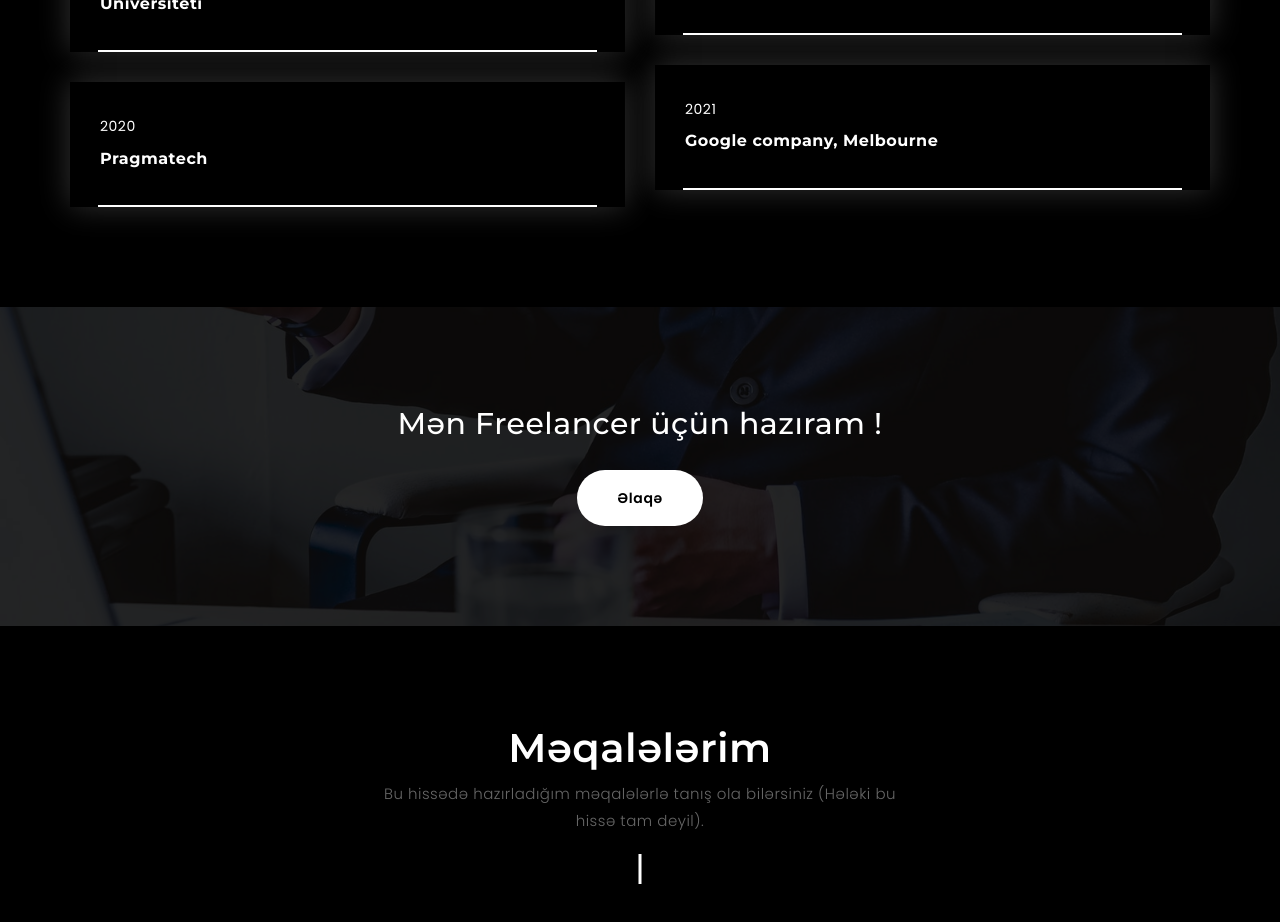
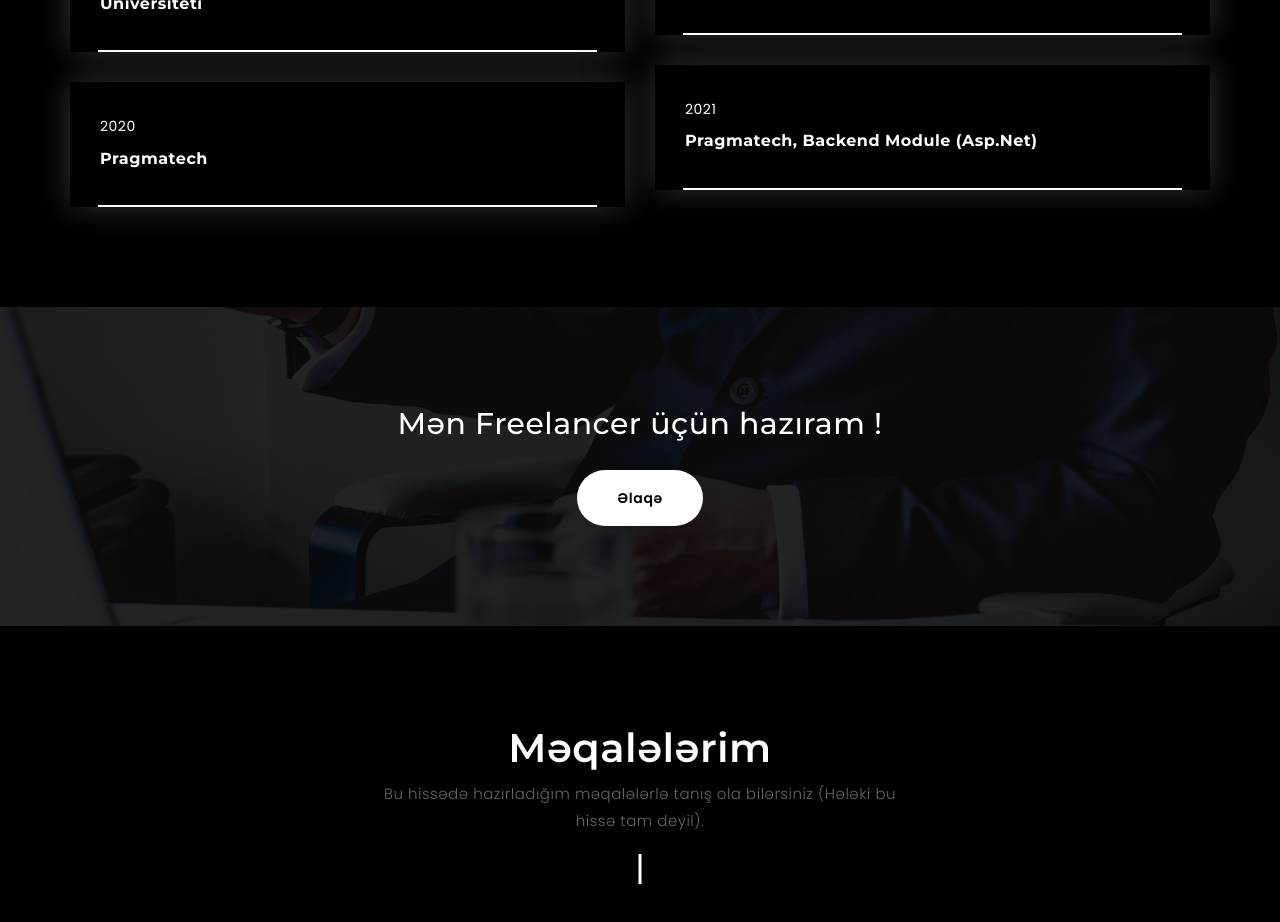
Before and after one commit to NaghiAliyev/MyPortfolio, a plain HTML site: page index.html in a window 1280 px wide. Shown: the part 3720-4642 px from the top of the page. Drawn offline with nearby package versions, Linux system fonts and the light colour scheme.

Commit message:
problem fixed

```diff
--- a/index.html
+++ b/index.html
@@ -375,7 +375,7 @@
 									<div class="col-md-12">
 										<div class="single_resume">
 											<strong>2021</strong>
-											<h5>Google company, Melbourne </h5>
+											<h5>Pragmatech, Backend Module (Asp.Net) </h5>
 											<p></p>
 										</div>
 									</div>
```
